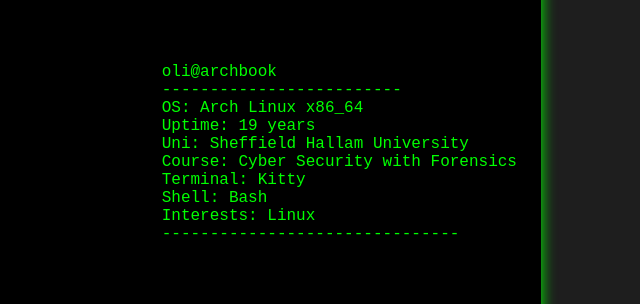
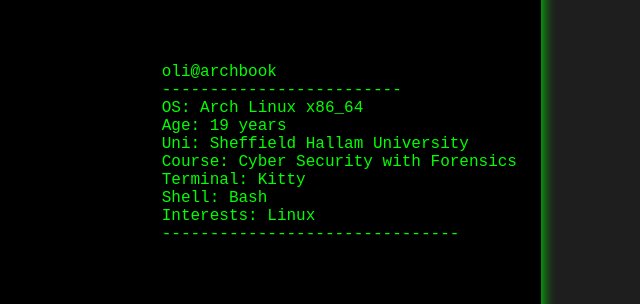
Before and after one commit to 1144oli/1144oli.github.io, a plain HTML site: page index.html in a window 1280 px wide. Shown: the part 143-447 px from the top of the page, 437-1077 px from the left. Drawn offline with Linux system fonts and the light colour scheme.

Commit message:
Update index.html

```diff
--- a/index.html
+++ b/index.html
@@ -52,7 +52,7 @@
             oli@archbook
             -------------------------
             OS: Arch Linux x86_64
-            Uptime: 19 years
+            Age: 19 years
             Uni: Sheffield Hallam University
             Course: Cyber Security with Forensics
             Terminal: Kitty
```
